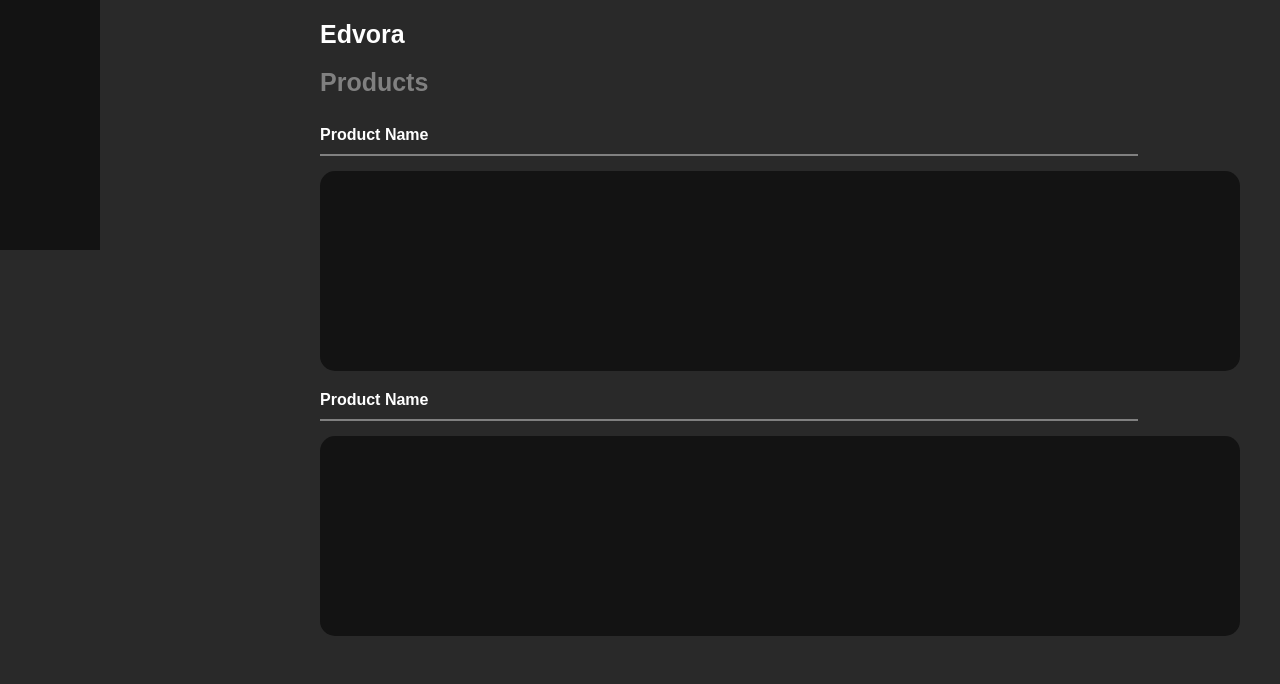
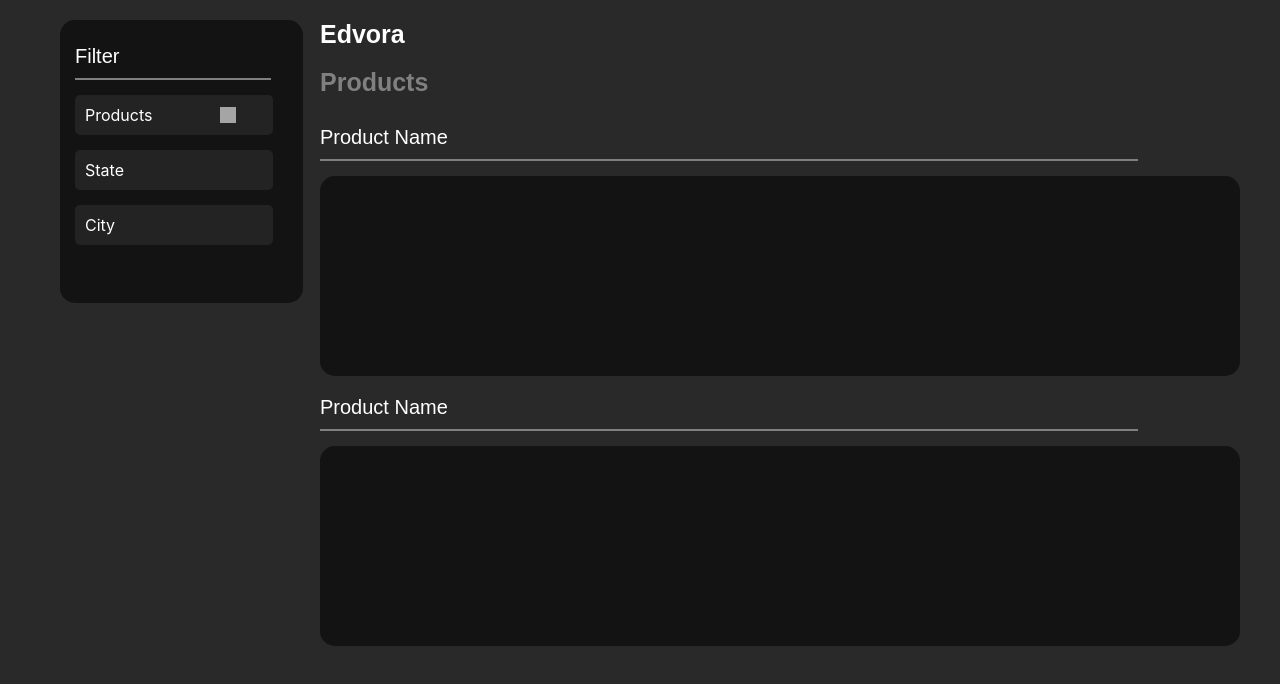
Before and after one commit to Hemang417/edvora_internship, a React (Create React App) app in the folder edvora/: page / in a window 1280 px wide. Shown: the top 684 px of the page. Built offline with nearby package versions, Linux system fonts and the light colour scheme.

Commit message:
Made the sideBar

```diff
--- a/edvora/src/components/Sidebar.js
+++ b/edvora/src/components/Sidebar.js
@@ -4,8 +4,13 @@
 const Sidebar = () => {
   return (
   <div className='sidebar-container'>
-
-  </div>);
+      <h4>Filter</h4>
+      <hr />
+      <div className='product-div'>Products<div className='dropdown-arrow'></div></div>
+      <div className='product-div'>State<div className='dropdown-arrow'></div></div>
+      <div className='product-div'>City<div className='dropdown-arrow'></div></div>
+  </div>
+  );
 };
 
 export default Sidebar;
--- a/edvora/src/css/sidebar.css
+++ b/edvora/src/css/sidebar.css
@@ -1,5 +1,45 @@
 .sidebar-container{
-    width: 100px;
-    height: 250px;
+    width: 228px;
+    height: 278px;
     background-color: #131313;
+    margin-top: 20px;
+    margin-left: 60px;
+    border-radius: 15px;
+    -webkit-border-radius: 15px;
+    -moz-border-radius: 15px;
+    -ms-border-radius: 15px;
+    -o-border-radius: 15px;
+    padding-top: 5px;
+    padding-left: 15px;
 }
+h4{
+    color: white;
+    font-family: Arial, Helvetica, sans-serif;
+    font-size: 20px;
+    font-weight: 100;
+}
+.product-div{
+    width: 78%;
+    padding: 10px;
+    background-color: #232323;
+    color: white;
+    border-radius: 5px;
+    -webkit-border-radius: 5px;
+    -moz-border-radius: 5px;
+    -ms-border-radius: 5px;
+    -o-border-radius: 5px;
+    margin-top: 15px;
+}
+.dropdown-arrow{
+    position: absolute;
+    width: 16px;
+    height: 16px;
+    background-color: #A5A5A5;
+    left: 220px;
+    top: 107px;
+    transform: rotate(180deg);
+    -webkit-transform: rotate(180deg);
+    -moz-transform: rotate(180deg);
+    -ms-transform: rotate(180deg);
+    -o-transform: rotate(180deg);
+}
```
